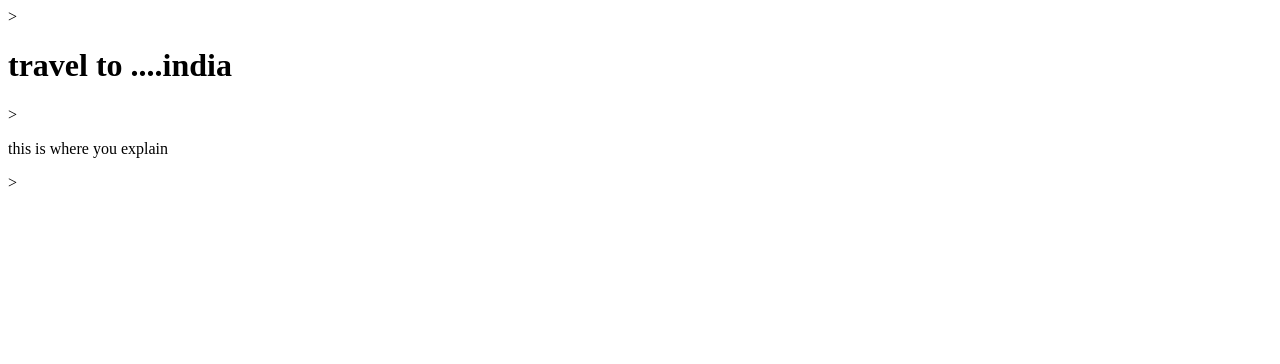
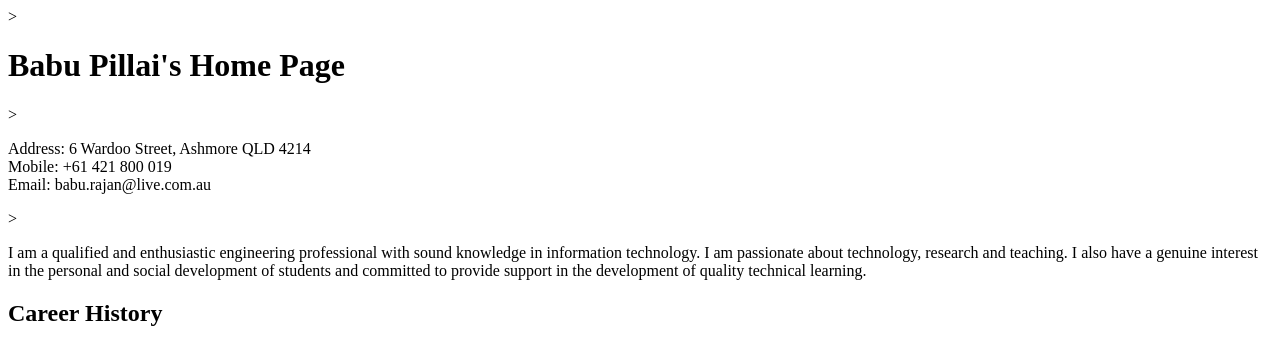
Before and after one commit to babupillai/babupillai.github.io, a plain HTML site: page index.html in a window 1280 px wide. Drawn offline with Linux system fonts and the light colour scheme.

Commit message:
Update index.html

```diff
--- a/index.html
+++ b/index.html
@@ -2,10 +2,17 @@
 <html>
     <head>
         <meta charset="utf-8">
-        <title>Project: Travel webpage</title>>
+        <title>Babu Pillai's Home Page</title>>
         </head>
         <body>
-            <h1> travel to ....india</h1>>
-            <p> this is where you explain</p>>
+         <h1>Babu Pillai's Home Page</h1>>
+            <p>Address: 6 Wardoo Street, Ashmore QLD 4214<br/>
+            Mobile: +61 421 800 019 </br>
+            Email: babu.rajan@live.com.au </p>>
+
+<p>I am a qualified and enthusiastic engineering professional with sound knowledge in information technology. I am passionate about technology, research and teaching.  I also have a genuine interest in the personal and social development of students and committed to provide support in the development of quality technical learning.</p>
+
+<h2>Career History</h2>
+
             </body>
             </html>
```
